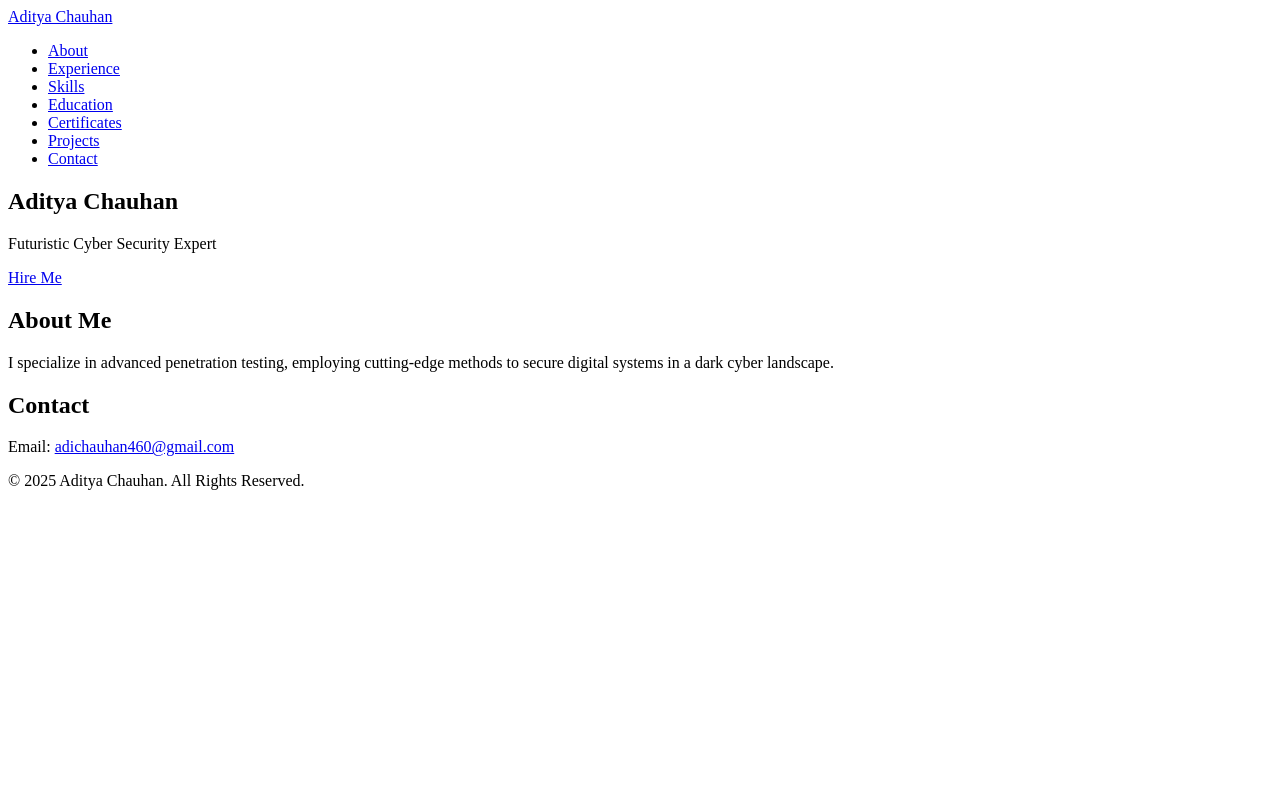
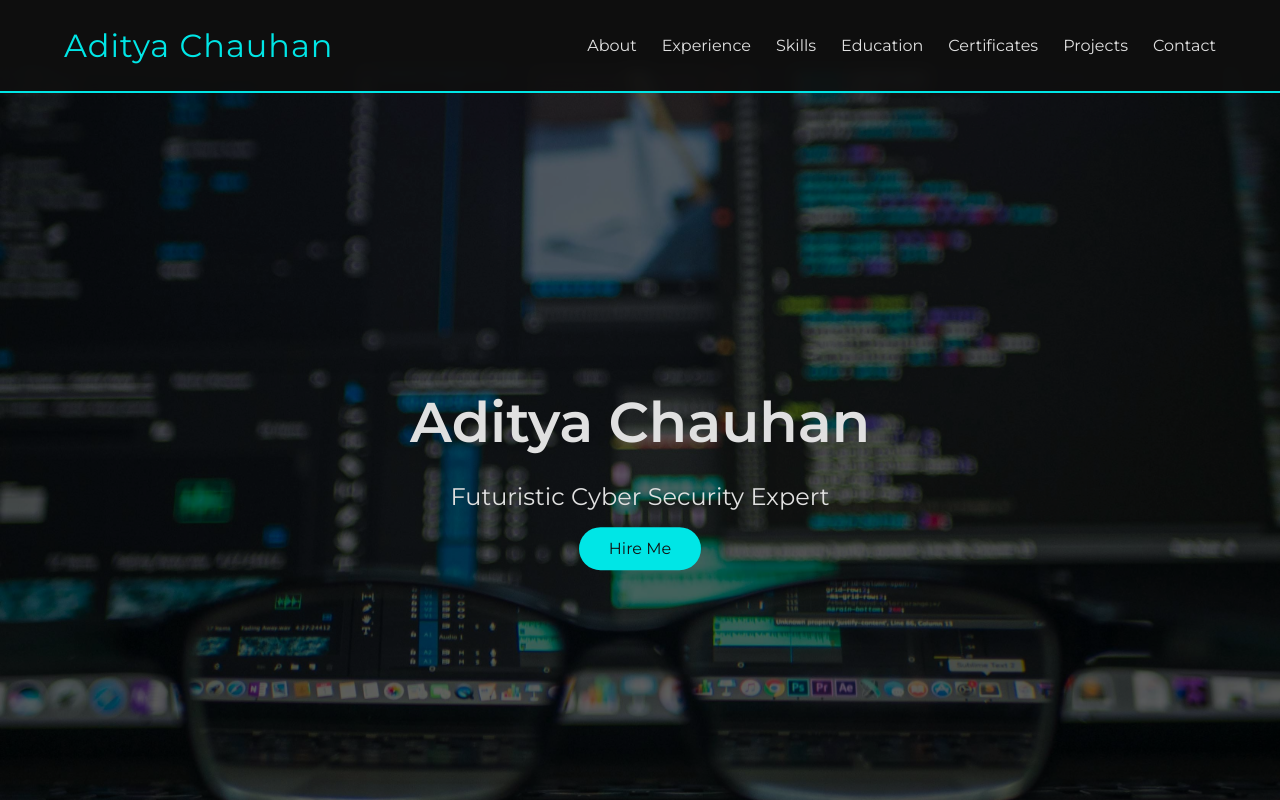
Before and after one commit to chauhanAdity/aditya-profile, a plain HTML site: page index.html in a window 1280 px wide. Shown: the top 800 px of the page. Drawn offline with Linux system fonts and the light colour scheme.

Commit message:
Update style.css

```diff
--- a/style.css
+++ b/style.css
@@ -1,61 +1,142 @@
-<!DOCTYPE html>
-<html lang="en">
-<head>
-  <meta charset="UTF-8" />
-  <meta name="viewport" content="width=device-width, initial-scale=1" />
-  <title>Aditya Chauhan - Dark Professional</title>
-  <!-- Google Fonts -->
-  <link href="https://fonts.googleapis.com/css2?family=Montserrat:wght@400;600&family=Roboto:wght@400;500&display=swap" rel="stylesheet" />
-  <!-- CSS -->
-  <link rel="stylesheet" href="style.css" />
-</head>
-<body>
-  <!-- Header with Updated Navbar -->
-  <header>
-    <nav class="navbar">
-      <div class="container nav-container">
-        <div class="logo">
-          <a href="#">Aditya Chauhan</a>
-        </div>
-        <ul class="nav-menu">
-          <li><a href="#about">About</a></li>
-          <li><a href="#experience">Experience</a></li>
-          <li><a href="#skills">Skills</a></li>
-          <li><a href="#education">Education</a></li>
-          <li><a href="#certificates">Certificates</a></li>
-          <li><a href="#projects">Projects</a></li>
-          <li><a href="#contact">Contact</a></li>
-        </ul>
-      </div>
-    </nav>
-    <!-- Hero Section -->
-    <section class="hero">
-      <div class="hero-overlay"></div>
-      <div class="hero-content container">
-        <h1>Aditya Chauhan</h1>
-        <p class="tagline">Futuristic Cyber Security Expert</p>
-        <a href="#contact" class="cta-button">Hire Me</a>
-      </div>
-    </section>
-  </header>
+/* Variables */
+:root {
+  --bg-dark: #121212;
+  --primary-color: #1f1f1f;
+  --accent-color: #00e6e6;
+  --text-light: #e0e0e0;
+  --font-sans: 'Montserrat', sans-serif;
+}
 
-  <!-- Main Content (Add your sections here) -->
-  <main class="container">
-    <section id="about" class="section">
-      <h2>About Me</h2>
-      <p>I specialize in advanced penetration testing, employing cutting-edge methods to secure digital systems in a dark cyber landscape.</p>
-    </section>
-    <section id="contact" class="section">
-      <h2>Contact</h2>
-      <p>Email: <a href="mailto:adichauhan460@gmail.com">adichauhan460@gmail.com</a></p>
-    </section>
-  </main>
+/* Global Styles */
+* {
+  margin: 0;
+  padding: 0;
+  box-sizing: border-box;
+}
+body {
+  font-family: var(--font-sans);
+  background: var(--bg-dark);
+  color: var(--text-light);
+  line-height: 1.6;
+}
 
-  <!-- Footer -->
-  <footer>
-    <div class="container">
-      <p>&copy; 2025 Aditya Chauhan. All Rights Reserved.</p>
-    </div>
-  </footer>
-</body>
-</html>
+/* Container */
+.container {
+  width: 90%;
+  max-width: 1200px;
+  margin: auto;
+}
+
+/* Updated Navbar for Sleek Dark Professional */
+.navbar {
+  background: rgba(15, 15, 15, 0.9);
+  padding: 20px 0;
+  position: fixed;
+  width: 100%;
+  top: 0;
+  z-index: 1000;
+  border-bottom: 2px solid var(--accent-color);
+  backdrop-filter: blur(6px);
+}
+
+.nav-container {
+  display: flex;
+  justify-content: space-between;
+  align-items: center;
+}
+
+.logo a {
+  font-family: 'Montserrat', sans-serif;
+  font-size: 2em;
+  color: var(--accent-color);
+  text-decoration: none;
+  letter-spacing: 1px;
+}
+
+.nav-menu {
+  list-style: none;
+  display: flex;
+}
+
+.nav-menu li {
+  margin-left: 25px;
+}
+
+.nav-menu a {
+  color: var(--text-light);
+  text-decoration: none;
+  font-size: 1em;
+  transition: color 0.3s ease;
+}
+
+.nav-menu a:hover {
+  color: var(--accent-color);
+}
+
+/* Hero Section */
+.hero {
+  height: 100vh;
+  background: url('images/pexels-pixabay-60504.jpg') center/cover no-repeat;
+  position: relative;
+  margin-top: 70px;
+}
+.hero-overlay {
+  position: absolute;
+  top: 0;
+  left: 0;
+  width: 100%;
+  height: 100%;
+  background: rgba(0, 0, 0, 0.6);
+}
+.hero-content {
+  position: relative;
+  text-align: center;
+  color: var(--text-light);
+  top: 50%;
+  transform: translateY(-50%);
+}
+.hero-content h1 {
+  font-size: 3.5em;
+  margin-bottom: 10px;
+}
+.hero-content .tagline {
+  font-size: 1.5em;
+  margin-bottom: 20px;
+}
+.cta-button {
+  background: var(--accent-color);
+  padding: 12px 30px;
+  color: var(--bg-dark);
+  border: none;
+  border-radius: 30px;
+  text-decoration: none;
+  transition: background 0.3s ease;
+}
+.cta-button:hover {
+  background: #00b3b3;
+}
+
+/* Sections */
+.section {
+  padding: 60px 0;
+  text-align: center;
+}
+.section h2 {
+  font-size: 2.5em;
+  color: var(--accent-color);
+  margin-bottom: 20px;
+}
+.section p {
+  max-width: 800px;
+  margin: 20px auto;
+  font-size: 1.1em;
+}
+
+/* Footer */
+footer {
+  background: var(--primary-color);
+  padding: 20px 0;
+  text-align: center;
+  color: var(--text-light);
+  font-size: 0.9em;
+}
```
